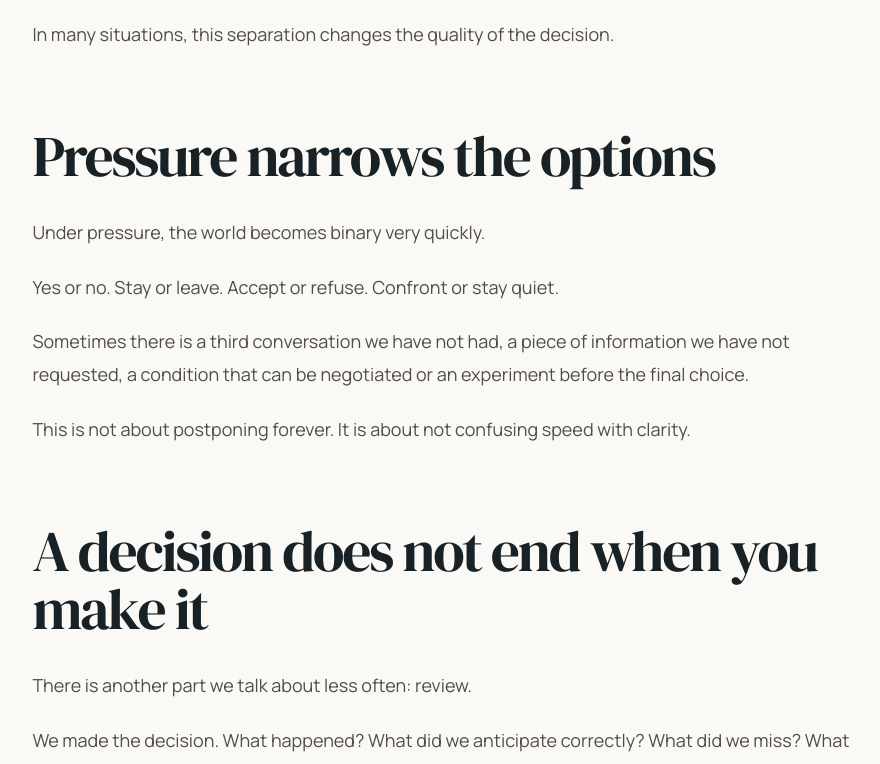
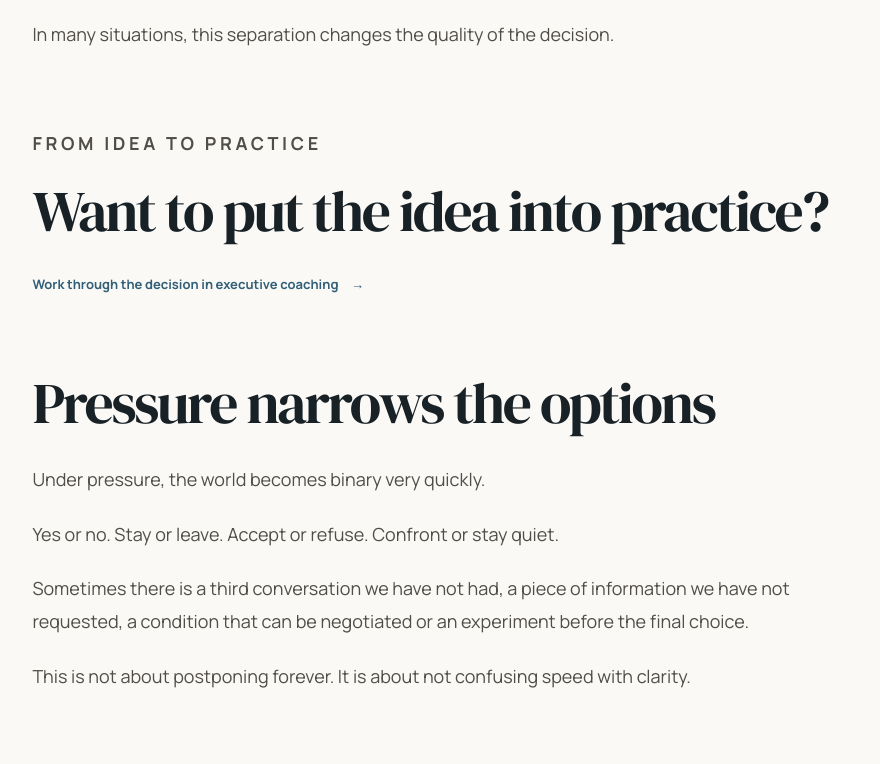
Before and after one commit to ivanovroxana1988-arch/bogdanvizitiu, a Next.js app: page /en/insights/a-good-decision-starts-before-you-choose in a window 1280 px wide. Shown: the part 2860-3624 px from the top of the page, without its empty margins (379-1259 px from the left). Built offline with nearby package versions, Linux system fonts and the light colour scheme.

Commit message:
Add mid-article contextual conversion prompts

```diff
--- a/app/_views/insights/[slug]/page.tsx
+++ b/app/_views/insights/[slug]/page.tsx
@@ -1,4 +1,5 @@
 import type { Metadata } from 'next'
+import { Fragment } from 'react'
 import Link from 'next/link'
 import { notFound } from 'next/navigation'
 import media from '@/content/media.json'
@@ -57,6 +58,41 @@ const editorialCommercialLinks: Record<string, { href: string; ro: string; en: s
     href: '/cursuri/networking',
     ro: 'Curs de networking profesional',
     en: 'Professional networking course',
+  },
+  'de-ce-unele-conversatii-manageriale-schimba-lucrurile': {
+    href: '/coaching/executive-coaching',
+    ro: 'Lucrează conversațiile dificile în executive coaching',
+    en: 'Work on difficult conversations in executive coaching',
+  },
+  'o-decizie-buna-incepe-inainte-sa-alegi': {
+    href: '/coaching/executive-coaching',
+    ro: 'Lucrează decizia într-un proces de executive coaching',
+    en: 'Work through the decision in executive coaching',
+  },
+  'stii-ce-ai-de-facut-de-ce-nu-faci': {
+    href: '/coaching',
+    ro: 'Explorează coachingul individual',
+    en: 'Explore individual coaching',
+  },
+  'cat-din-viata-traim-pe-pilot-automat': {
+    href: '/coaching',
+    ro: 'Explorează coachingul individual',
+    en: 'Explore individual coaching',
+  },
+  'nu-invatam-doar-cu-mintea': {
+    href: '/corporate',
+    ro: 'Vezi cum construim programele pentru organizații',
+    en: 'See how we build programs for organizations',
+  },
+  [coachingConsultingSlug]: {
+    href: '/coaching',
+    ro: 'Vezi opțiunile de coaching',
+    en: 'Explore coaching options',
+  },
+  [aiAdoptionSlug]: {
+    href: '/corporate',
+    ro: 'Discută o intervenție de AI adoption pentru organizație',
+    en: 'Discuss an AI adoption intervention for your organization',
   },
 }
 
@@ -146,6 +182,18 @@ export default function Insight({
     locale === 'ro'
       ? { title: 'Lucrezi cu o situație asemănătoare?', label: 'Începe o conversație' }
       : { title: 'Working with a similar situation?', label: 'Start a conversation' }
+  const midCta = editorialCommercialLink
+    ? {
+        href: localizePath(editorialCommercialLink.href, locale),
+        title: locale === 'ro' ? 'Vrei să duci ideea în practică?' : 'Want to put the idea into practice?',
+        label: locale === 'ro' ? editorialCommercialLink.ro : editorialCommercialLink.en,
+      }
+    : {
+        href: `${localizePath('/contact', locale)}?source=insight-${encodeURIComponent(insight.slug)}`,
+        title: locale === 'ro' ? 'Vrei să duci ideea în practică?' : 'Want to put the idea into practice?',
+        label: locale === 'ro' ? 'Discută contextul tău' : 'Discuss your context',
+      }
+  const midpointAfter = Math.max(1, Math.ceil(insight.sections.length / 2))
   const date = new Intl.DateTimeFormat(locale === 'ro' ? 'ro-RO' : 'en-GB', {
     day: 'numeric',
     month: 'long',
@@ -187,7 +235,7 @@ export default function Insight({
   }
 
   return (
-    <>
+    <div className="conversion-page article-conversion-page">
       <JsonLd data={articleJsonLd} />
       <PageHero
         eyebrow={insight.category}
@@ -222,7 +270,7 @@ export default function Insight({
           ) : hasCoachingConsultingPortrait ? (
             <figure
               className={`${styles.heroImage} ${styles.directImage}`}
-              style={{ aspectRatio: '4 / 5', maxWidth: 680, margin: '0 auto 54px' }}
+              style={{ aspectRatio: '4 / 5', maxWidth: 680, margin: '0 auto 42px' }}
             >
               <img
                 src={coachingConsultingImage}
@@ -255,27 +303,27 @@ export default function Insight({
             <p key={paragraph}>{renderInlineLinks(paragraph, locale)}</p>
           ))}
 
-          {insight.sections.map((section) => (
-            <section key={section.heading}>
-              <h2>{section.heading}</h2>
-              {section.paragraphs.map((paragraph) => (
-                <p key={paragraph}>{renderInlineLinks(paragraph, locale)}</p>
-              ))}
-            </section>
+          {insight.sections.map((section, index) => (
+            <Fragment key={section.heading}>
+              <section>
+                <h2>{section.heading}</h2>
+                {section.paragraphs.map((paragraph) => (
+                  <p key={paragraph}>{renderInlineLinks(paragraph, locale)}</p>
+                ))}
+              </section>
+              {hasCommercialCta && index === midpointAfter - 1 && (
+                <section className="article-conversion-nudge">
+                  <Eyebrow>{locale === 'ro' ? 'Din idee în practică' : 'From idea to practice'}</Eyebrow>
+                  <h2>{midCta.title}</h2>
+                  <ArrowLink href={midCta.href}>{midCta.label}</ArrowLink>
+                </section>
+              )}
+            </Fragment>
           ))}
 
           {insight.closing.map((paragraph) => (
             <p key={paragraph}>{renderInlineLinks(paragraph, locale)}</p>
           ))}
-
-          {editorialCommercialLink && (
-            <section style={{ borderTop: '1px solid var(--line)', paddingTop: 28 }}>
-              <Eyebrow>{locale === 'ro' ? 'Legat de subiect' : 'Related to this topic'}</Eyebrow>
-              <ArrowLink href={localizePath(editorialCommercialLink.href, locale)}>
-                {locale === 'ro' ? editorialCommercialLink.ro : editorialCommercialLink.en}
-              </ArrowLink>
-            </section>
-          )}
 
           {insight.cta.href && !(hasCommercialCta && insight.cta.href === '/contact') && (
             <section>
@@ -307,7 +355,9 @@ export default function Insight({
               <p style={{ fontSize: 18, fontWeight: 600, margin: '0 0 18px' }}>
                 {commercialCta.title}
               </p>
-              <ArrowLink href={localizePath('/contact', locale)}>{commercialCta.label}</ArrowLink>
+              <ArrowLink href={`${localizePath('/contact', locale)}?source=insight-${encodeURIComponent(insight.slug)}`}>
+                {commercialCta.label}
+              </ArrowLink>
             </section>
           )}
 
@@ -327,6 +377,6 @@ export default function Insight({
           </ArrowLink>
         </article>
       </section>
-    </>
+    </div>
   )
 }
```
